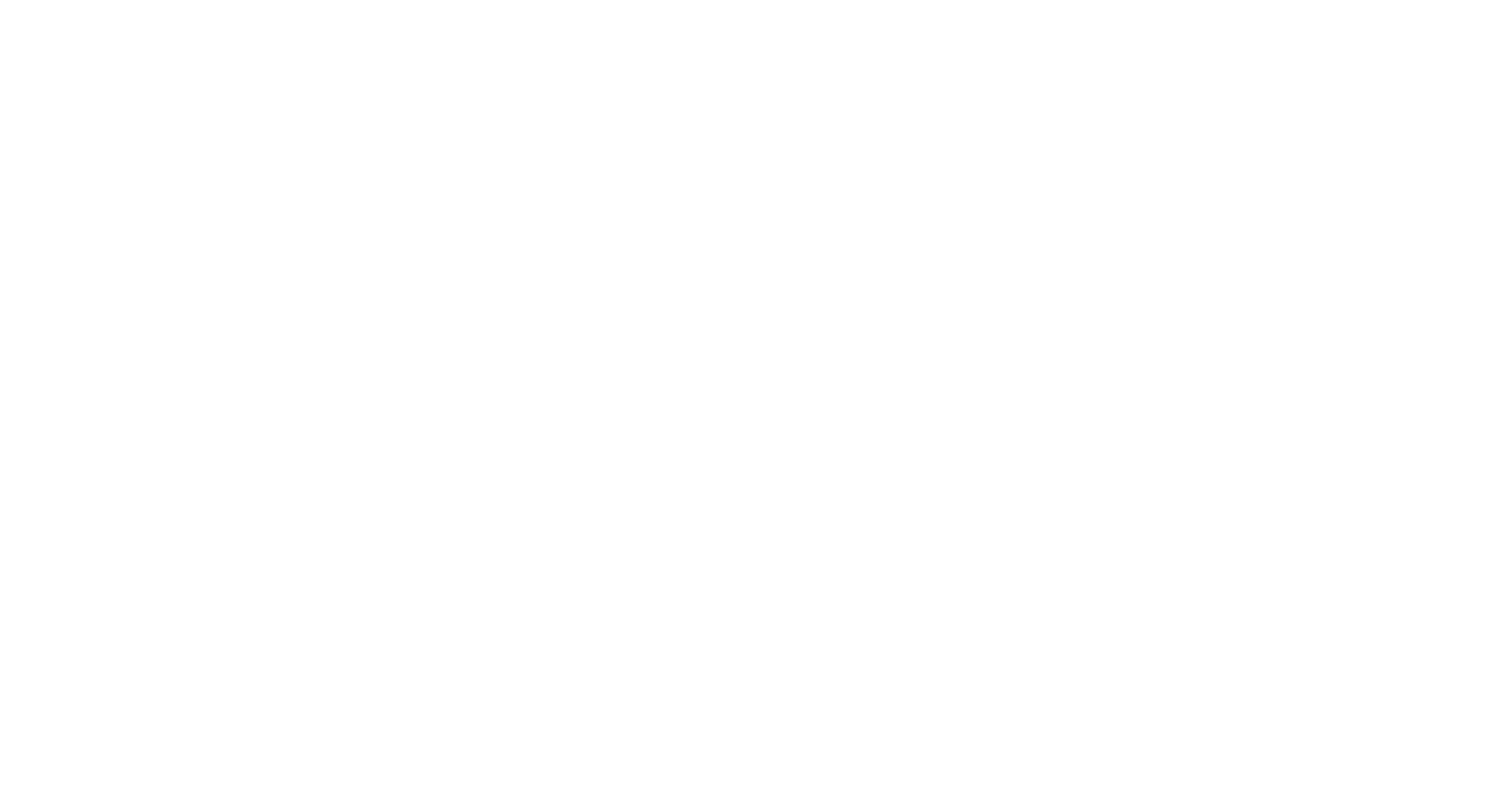
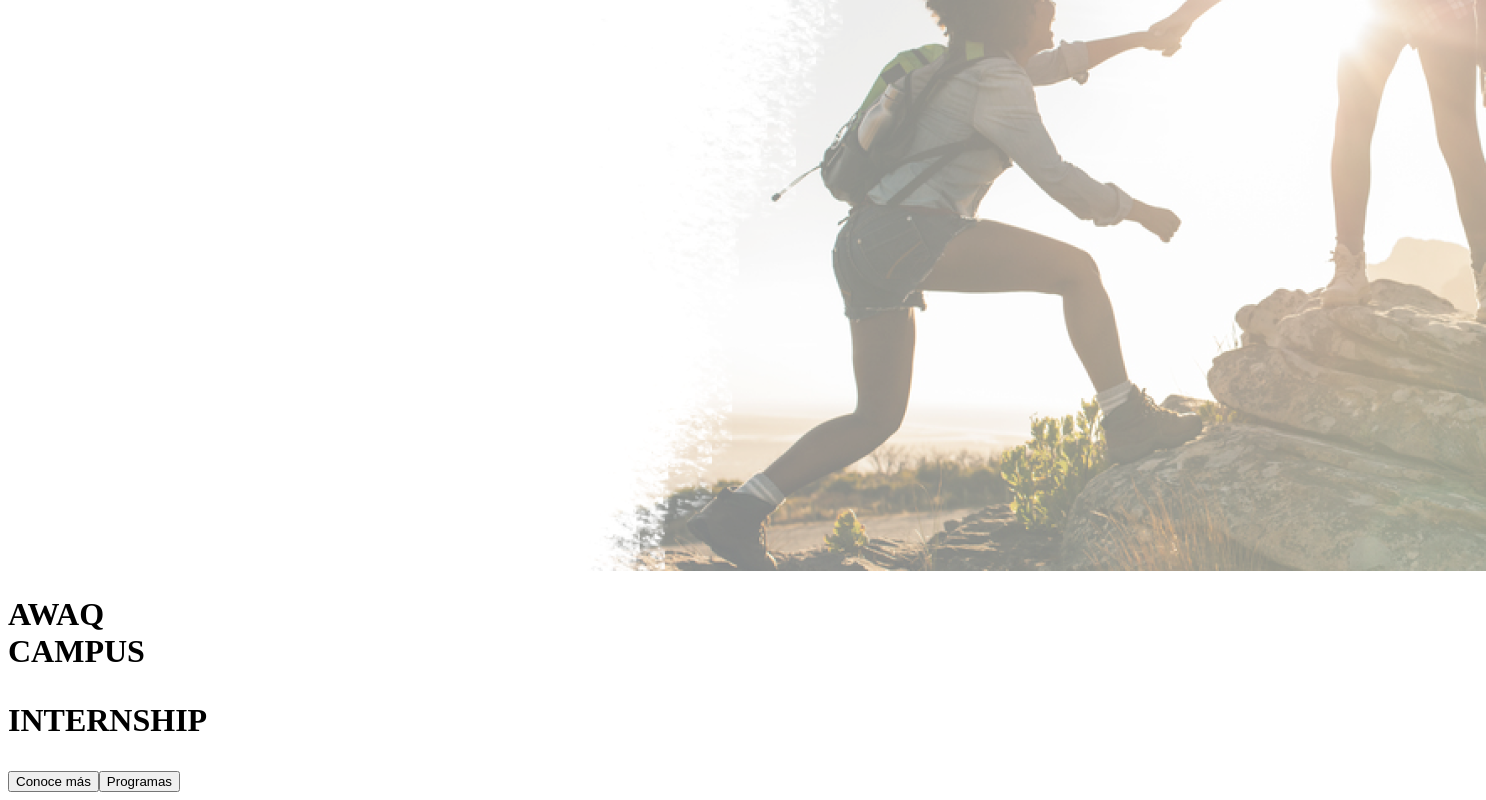
Before and after one commit to githubawaq/my-first-static-web-app, a React (Create React App) app: page / in a window 1280 px wide. Shown: the part 291-1091 px from the top of the page, 1486 px wide, since content can reach past the window. Before the commit the page ends 800 px from the top, so only its background shows below. Built offline with nearby package versions, Linux system fonts and the light colour scheme; the HTML template or start-up script is replaced by a standard one.

Commit message:
Update Headboard.jsx

```diff
--- a/src/Components/Home/Headboard.jsx
+++ b/src/Components/Home/Headboard.jsx
@@ -1,12 +1,50 @@
-import Swiper from 'swiper';
+import React from "react";
+import { Swiper, SwiperSlide } from "swiper/react";
+import { Autoplay, Pagination } from "swiper";
+import homeHeadboard from "../../assets/home/AwaqInteship-homeHeadboard.png";
 
-// Import Swiper styles
-import 'swiper/css';
+const imgSwiper = [{ name: "homeHeadboard", img: homeHeadboard, id: 1 }];
 
+// componetente Cabecera
 const Headboard = () => {
-   return (
-     1
-     );
+  return (
+    <div className="static items-center justify-center w-full">
+      <Swiper
+        spaceBetween={30}
+        centeredSlides={true}
+        autoplay={{
+          delay: 2500,
+          disableOnInteraction: false,
+        }}
+        pagination={{
+          clickable: true,
+        }}
+        loop={true}
+        modules={[Autoplay, Pagination]}
+      >
+        {imgSwiper?.map((img, id) => (
+          <SwiperSlide key={id}>
+            <dir className="my-0 mx-0 w-full">
+              <img src={img.img} alt={img.name} className="my-0 mx-0 w-full object-fill" />
+            </dir>
+          </SwiperSlide>
+        ))}
+      </Swiper>
+      <div className="mx-10 top-10 absolute">
+        <div className="max-h-32 font-custom m-3 sm:text-3xl md:text-5xl lg:text-6xl xl:text-7xl 2xl:text-8xl tracking-widest  text-turquoise-blue font-bold		">
+          <h1>
+            AWAQ <br />
+            CAMPUS <br />
+            <p className=" text-grey">INTERNSHIP</p>
+          </h1>
+          <div className="mx-3">
+            <button className="bt-green">Conoce más</button>
+            <button className="bt-white">Programas</button>
+          </div>
+        </div>
+      </div>
+    </div>
+  );
 };
 
 export default Headboard;
```
